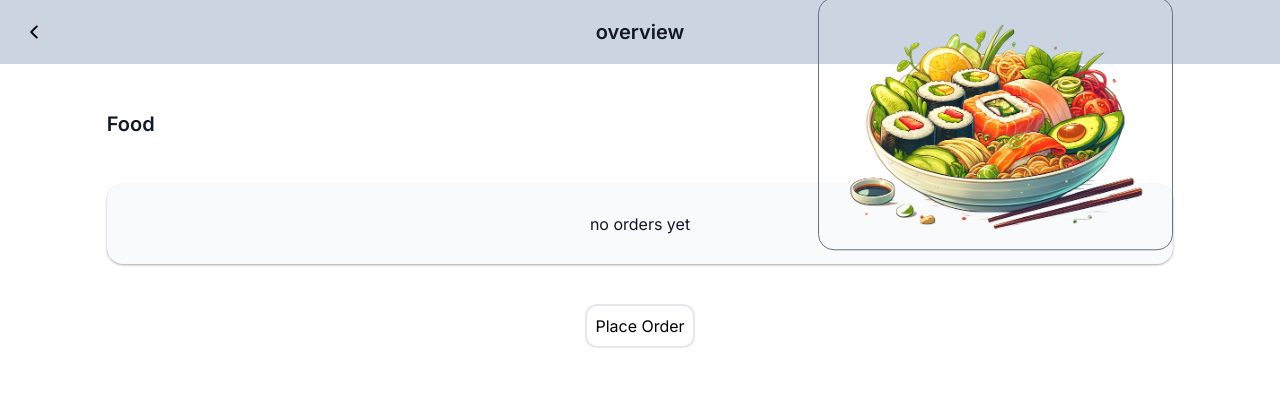
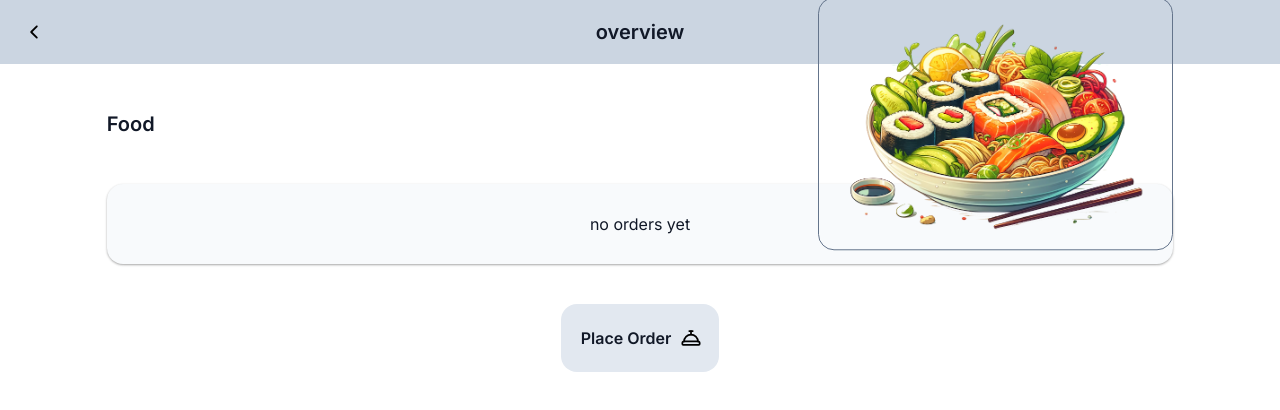
Before and after one commit to j-eick/pos-restaurant, a Next.js app: page /menu/order in a window 1280 px wide. Shown: the top 410 px of the page. Built offline with nearby package versions, Linux system fonts and the light colour scheme.

Commit message:
update / replaced Orderbutton with a Link

```diff
--- a/app/menu/order/page.tsx
+++ b/app/menu/order/page.tsx
@@ -6,6 +6,7 @@ import { OrderList } from "@/app/components/ui/orderList";
 import { LinkCo } from "@/app/components/ui/link";
 import { IoIosArrowBack } from "react-icons/io";
 import { BsArrowLeftCircle } from "react-icons/bs";
+import { LuConciergeBell } from "react-icons/lu";
 
 export default function CustomerOrders() {
   function placeOrderHandler() {
@@ -25,10 +26,14 @@ export default function CustomerOrders() {
         </Text>
       </header>
       <OrderList />
-      <div className="w-full mt-10 flex">
-        <Button type="regular" onClick={placeOrderHandler} className="mx-auto my-0">
-          Place Order
-        </Button>
+      <div className="w-full mt-10 flex justify-center">
+        <LinkCo href={""} variant="placeOrderLink" className="flex items-center gap-3">
+          <Text tag="p" weight="semibold">
+            Place Order
+          </Text>
+          <LuConciergeBell className="scale-[130%]" />
+        </LinkCo>
+        {/* <Button type="regular" onClick={placeOrderHandler} className="mx-auto my-0 flex items-center gap-2"></Button> */}
       </div>
     </main>
   );
```
